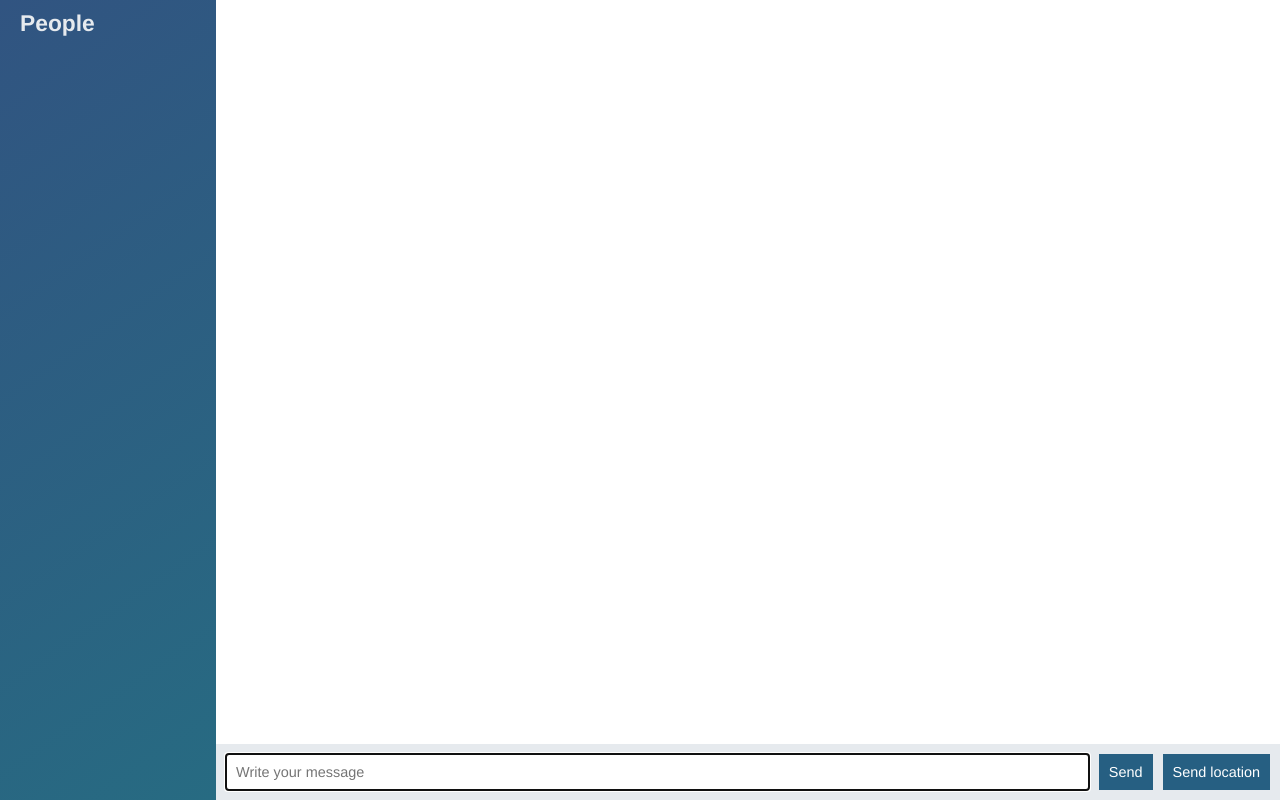
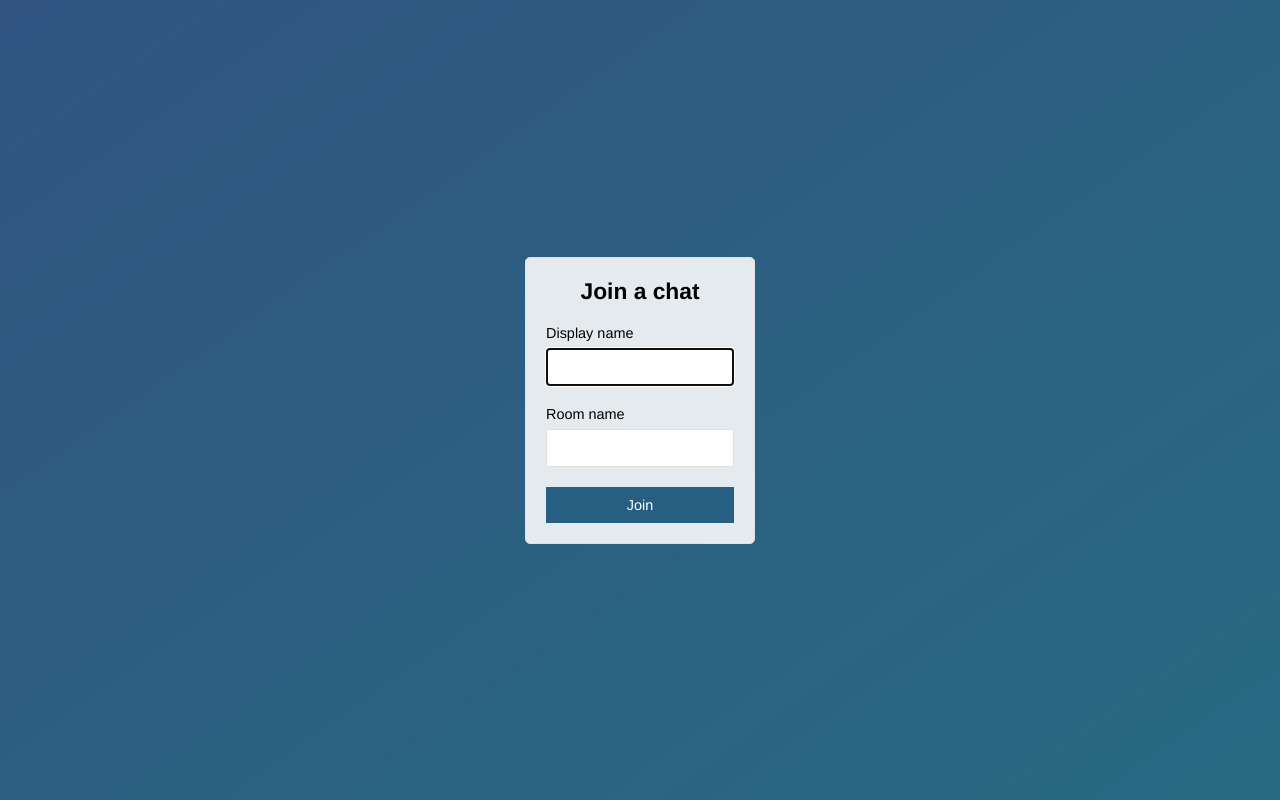
Before and after one commit to damianpm/node-chat-app, a website: page public/index.html in a window 1280 px wide. Drawn offline with nearby package versions, Linux system fonts and the light colour scheme; no server answers.

Commit message:
Add Join page

```diff
--- a/public/index.html
+++ b/public/index.html
@@ -1,60 +1,31 @@
 <!DOCTYPE html>
 <html>
-
-<head>
-  <meta charset="utf-8">
-  <title>Node Chat API</title>
-  <link rel="stylesheet" href="/css/styles.css">
-</head>
-
-<body class="chat">
-  <div class="chat__sidebar">
-    <h3>People</h3>
-    <div id="users">
+  <head>
+    <meta charset="utf-8">
+    <title>Join | Chat App</title>
+    <meta name="viewport" content="width=device-width, initial-scale=1. user-scalable=no">
+    <link rel="stylesheet" href="/css/styles.css">
+  </head>
+  <body class="centered-form">
+    <div class="centered-form__form">
+      <form class="" action="/chat.html" method="get">
+        <div class="form-field">
+          <h3>Join a chat</h3>
+        </div>
+        <div class="form-field">
+          <label for="name">Display name</label>
+          <input type="text" name="name" autofocus/>
+        </div>
+        <div class="form-field">
+          <label for="room">Room name</label>
+          <input type="text" name="room"/>
+        </div>
+        <div class="form-field">
+          <button >Join</button>
+        </div>
+      </form>
 
     </div>
-  </div>
-  <div class="chat__main">
-    <ol class="chat__messages" id="messages"></ol>
-    <div class="chat__footer">
-      <form id="message-form">
-        <input type="text" name="message" placeholder="Write your message" autofocus autocomplete="off" />
-        <button type="submit" name="button">Send</button>
-      </form>
-      <button type="button" name="button" id="send-location">Send location</button>
-    </div>
-  </div>
 
-<script id="message-template" type="text/template">
-  <li class="message">
-    <div class="message__title">
-    <h4>{{from}}</h4>
-    <span>{{createdAt}}</span>
-  </div>
-    <div class="message__body">
-      <p>{{text}}</p>
-    </div>
-  </li>
-</script>
-
-<script id="location-message-template" type="text/template">
-  <li class="message">
-    <div class="message__title">
-    <h4>{{from}}</h4>
-    <span>{{createdAt}}</span>
-  </div>
-    <div class="message__body">
-      <a href="{{url}}" target="_blank">My current location</p>
-    </div>
-  </li>
-</script>
-
-  <script type="text/javascript" src="/socket.io/socket.io.js">
-  </script>
-  <script src="/js/libs/jquery-3.2.1.min.js"></script>
-  <script type="text/javascript" src="/js/libs/moment.js"></script>
-  <script type="text/javascript" src="/js/libs/mustache.js"></script>
-  <script type="text/javascript" src="/js/index.js"></script>
-</body>
-
+  </body>
 </html>
```
Also changed, not shown: public/chat.html (added, +61 -0 lines), public/js/chat.js (renamed from public/js/index.js).
